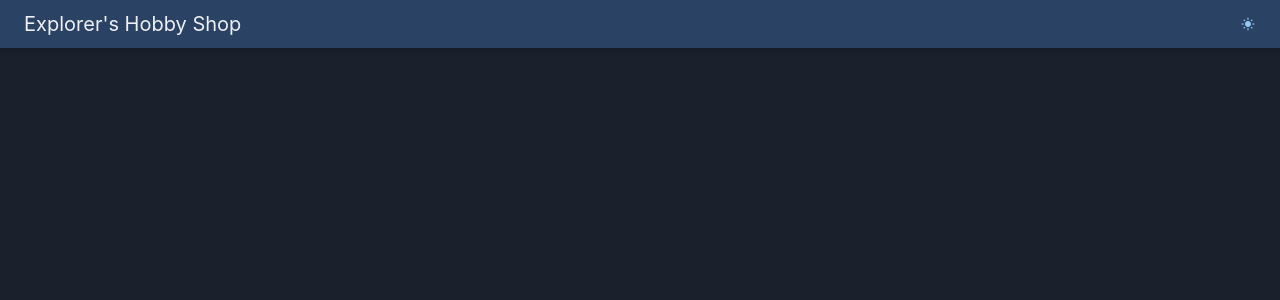
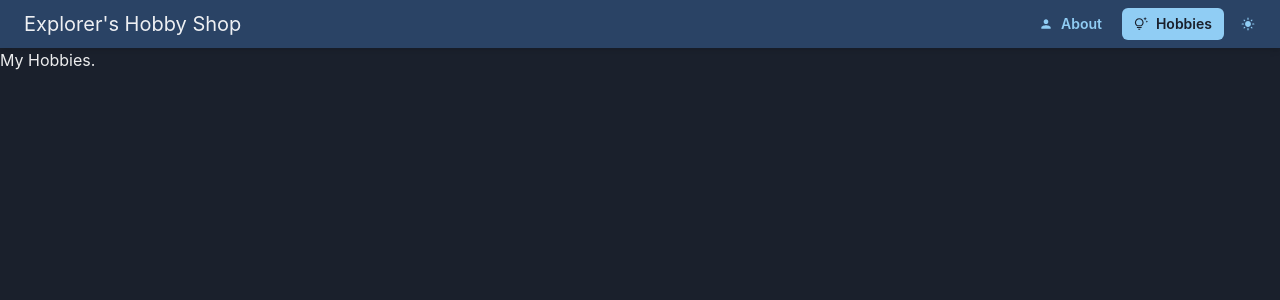
Before and after one commit to amittras-pal/the-hobby-shop, a React (Create React App) app in the folder client/: page /hobbies in a window 1280 px wide. Shown: the top 300 px of the page. Built offline with nearby package versions, Linux system fonts and the light colour scheme.

Commit message:
some refactoring

```diff
--- a/client/src/components/views/about/About.jsx
+++ /dev/null
@@ -1,7 +0,0 @@
-import React from "react";
-
-function About() {
-  return <div>About Me and contact.</div>;
-}
-
-export default About;
--- /dev/null
+++ b/client/src/components/views/hobbies/Hobbies.jsx
@@ -0,0 +1,7 @@
+import React from "react";
+
+function Hobbies() {
+  return <div>My Hobbies.</div>;
+}
+
+export default Hobbies;
--- a/client/src/constants/routeMenu.js
+++ b/client/src/constants/routeMenu.js
@@ -1,14 +1,43 @@
-import { MdApps, MdEditNote, MdHome, MdPerson } from "react-icons/md";
-import About from "../components/views/about/About";
+import {
+  MdApps,
+  MdEditNote,
+  MdOutlineTipsAndUpdates,
+  MdPerson,
+} from "react-icons/md";
 import Apps from "../components/views/apps/Apps";
 import Blog from "../components/views/blog/Blog";
+import Hobbies from "../components/views/hobbies/Hobbies";
 import Home from "../components/views/home/Home";
 
 const routeMenu = [
-  { label: "Home", path: "/", icon: MdHome, element: <Home /> },
-  { label: "About", path: "/about", icon: MdPerson, element: <About /> },
-  { label: "Blog", path: "/blog", icon: MdEditNote, element: <Blog /> },
-  { label: "Apps", path: "/apps", icon: MdApps, element: <Apps /> },
+  {
+    label: "About",
+    path: "/",
+    icon: MdPerson,
+    element: <Home />,
+    showInMenu: true,
+  },
+  {
+    label: "Hobbies",
+    path: "/hobbies",
+    icon: MdOutlineTipsAndUpdates,
+    element: <Hobbies />,
+    showInMenu: true,
+  },
+  {
+    label: "Blog",
+    path: "/blog",
+    icon: MdEditNote,
+    element: <Blog />,
+    showInMenu: false,
+  },
+  {
+    label: "Apps",
+    path: "/apps",
+    icon: MdApps,
+    element: <Apps />,
+    showInMenu: false,
+  },
 ];
 
 export default routeMenu;
```
